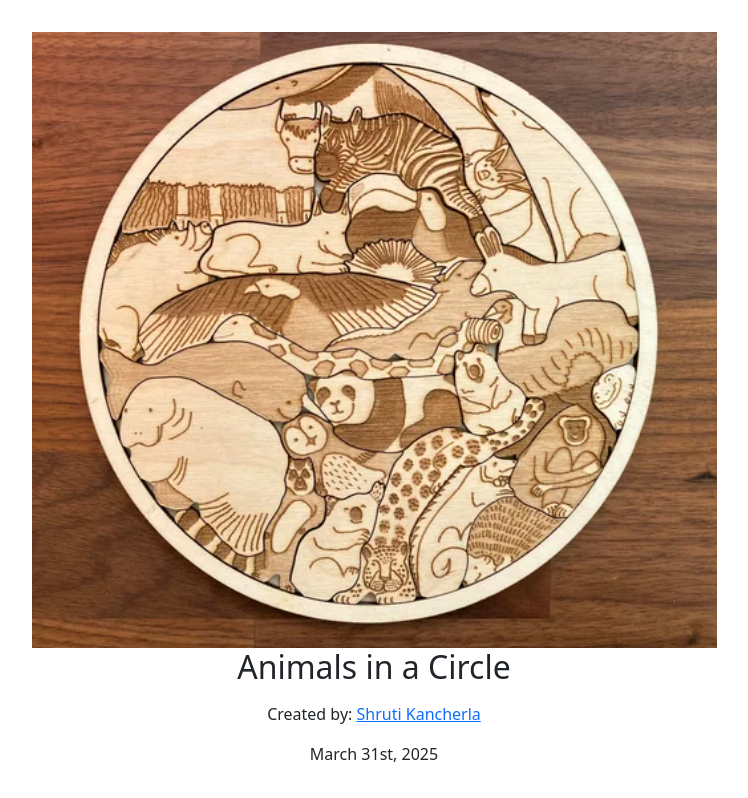
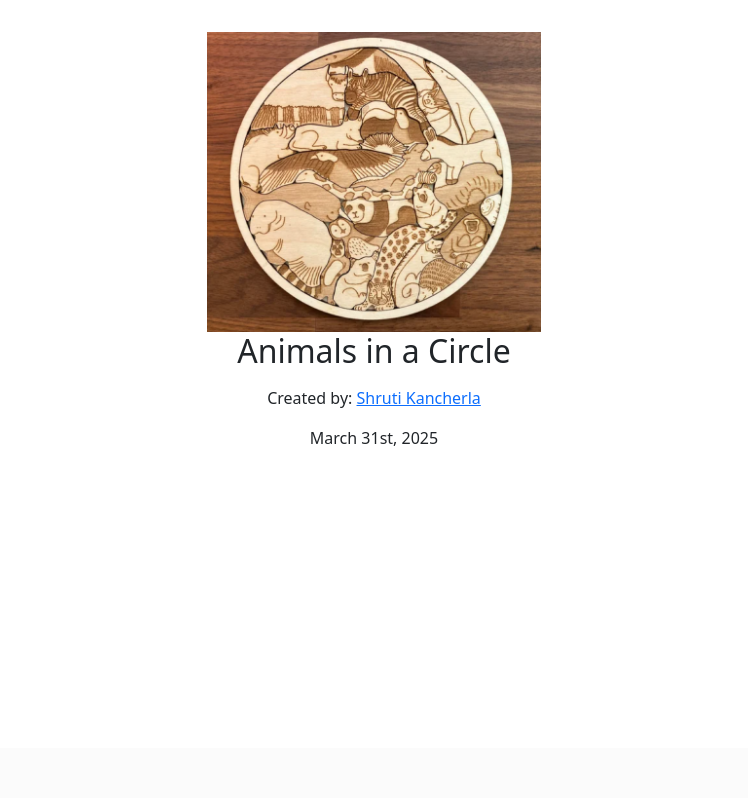
Before and after one commit to EastsidePreparatorySchool/epstudio, a Flask app: page /creation/1 in a window 1280 px wide. Shown: the part 52-850 px from the top of the page, without its empty margins (266-1014 px from the left). After the commit the page ends 498 px from the top, so only its background shows below. Run offline with Flask 3, Linux system fonts and the light colour scheme.

Commit message:
Big Image overhaul, full_screen_creation works!!!

```diff
--- a/app.py
+++ b/app.py
@@ -270,15 +270,23 @@ def upload_creation():
             flash('No selected file')
             return redirect(request.url)
 
-        if file:
+        if file: # Edited the function here a bit as the original photo upload system had issues, namely in displaying images in full screen
             filename = secure_filename(file.filename)
-            file_path = os.path.join(app.config['UPLOAD_FOLDER'], filename)
-            file.save(file_path)
+            #file_path = os.path.join(app.config['UPLOAD_FOLDER'], filename)
+            #file.save(file_path)
+
+            # Physical save location (filesystem)
+            upload_dir = os.path.join(app.static_folder, "uploads")
+            os.makedirs(upload_dir, exist_ok=True)
+            file.save(os.path.join(upload_dir, filename))
+
+            # Store URL-relative path (THIS is what templates use)
+            photo_path = f"uploads/{filename}"
 
             new_creation = Creation(
                 name=title,
                 student_id=current_user.id,
-                photo_path=file_path,
+                photo_path=photo_path,
                 caption=caption
             )
 
--- a/static/style.css
+++ b/static/style.css
@@ -356,3 +356,17 @@ a.button:hover {
     object-fit: cover !important;
     display: block;
 }
+
+.img-wrapper {
+    height: 300px;        /* fixed height for all thumbnails */
+    display: flex;        /* use flex to center the image */
+    justify-content: center;
+    align-items: center;
+    overflow: hidden;     /* crop any overflow if image is too wide */
+}
+
+.img-wrapper img {
+    height: 100%;         /* scale to wrapper height */
+    width: auto;          /* maintain aspect ratio */
+    display: block;
+}
--- a/templates/full_screen_creation.html
+++ b/templates/full_screen_creation.html
@@ -4,7 +4,13 @@
 
 {% block content %}
 <div class="container text-center">
-    <img src="{{ creation.photo_path }}" class="img-fluid" alt="{{ creation.name }}">
+    <!--The img src code works correctly for images uploaded after this, couldn't find a way to fix it for previous ones because it needed fixing with the path creation itself, unless we wanted to reset their paths but idk how-->
+    <!--Ok nevermind so this code works for both images uploaded before the fix and images uploaded after, so generally there shouldn't be any issues and if anything we could continue using this img src code-->
+    <div class="img-wrapper">
+        <img src="{{ url_for('static', filename=(creation.photo_path
+                    .replace('static/', '')
+                    .replace('\\', '/')) if creation.photo_path else 'example.png') }}" alt="{{ creation.name }}">
+        </div>
     <h2>{{ creation.name }}</h2>
     <p>{{ creation.caption }}</p>
     <p>Created by: <a href="{{ url_for('user_profile', user_id=creator.id) }}"> {{ creator.first_name }} {{ creator.last_name }}</a></p>
--- a/templates/gallery.html
+++ b/templates/gallery.html
@@ -27,7 +27,10 @@
     <div class="carousel-inner">
         {% for creation, creator in slides %}
         <div class="carousel-item {% if loop.first %}active{% endif %}">
-            <img src="{{ creation.photo_path or '/static/example.png' }}"
+            <!--Again, like in index.html, this is some temporary code to work with both the old upload system and the new upload system-->
+            <img src="{{ url_for('static', filename=(creation.photo_path
+                        .replace('static/', '')
+                        .replace('\\', '/')) if creation.photo_path else 'example.png') }}"
                 class="d-block w-100"
                 alt="{{ creation.name }}">
             <div class="carousel-caption d-none d-md-block">
```
Also changed, not shown: templates/index.html (+8 -2 lines).
